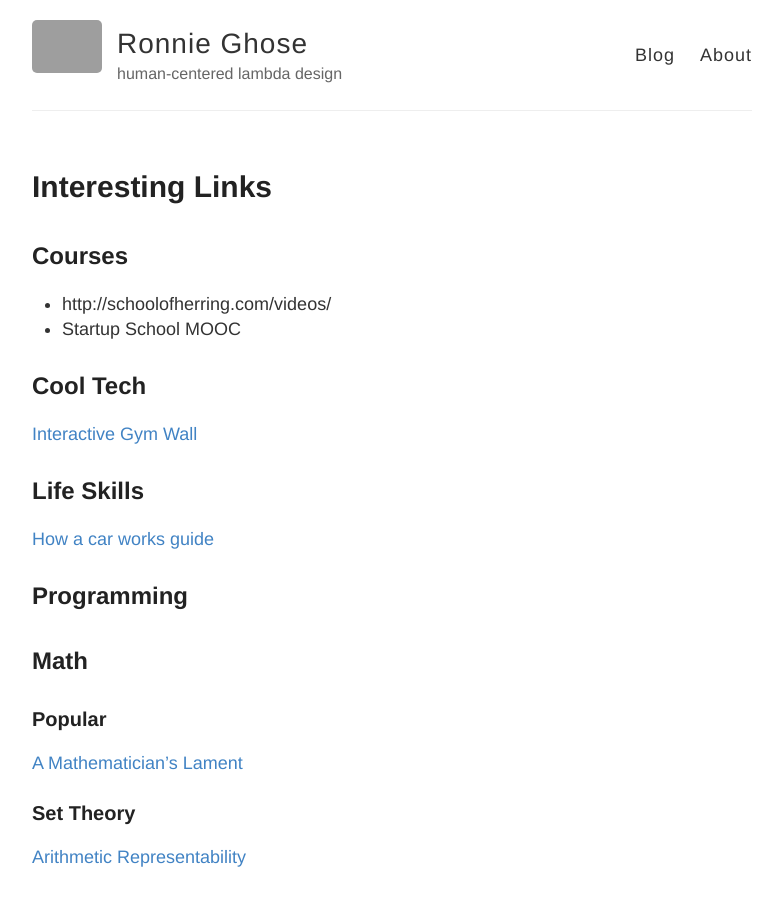
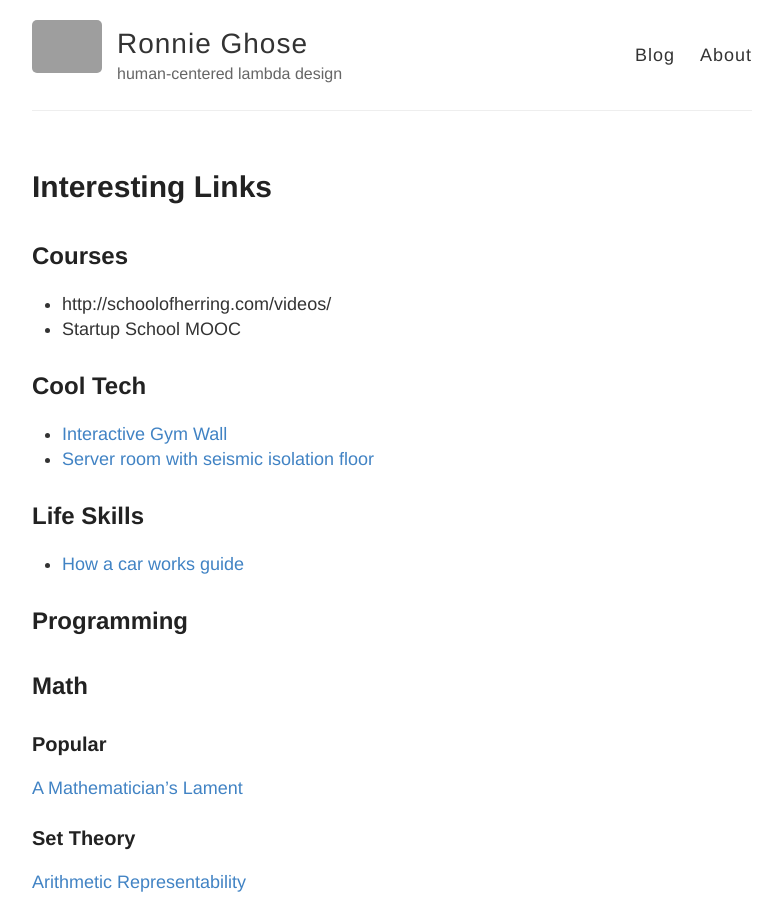
Before and after one commit to RONNCC/ronncc.github, a Jekyll site: the page built from _posts/2016-1-1-InterestingLinks.md, in a window 1280 px wide and 900 px high. Shown: the whole window, without its empty margins (248-1030 px from the left). Built offline with Jekyll 4.4.1, drawn with Linux system fonts in a browser that asks for light colours; comment, search, counter and statistics services are not loaded; grey boxes are pictures that could not be loaded.

Commit message:
Updated 2016-1-1-InterestingLinks.md

```diff
--- a/_posts/2016-1-1-InterestingLinks.md
+++ b/_posts/2016-1-1-InterestingLinks.md
@@ -17,10 +17,11 @@ title: Interesting Links
 
 ## Cool Tech
 
-[Interactive Gym Wall](https://i.imgur.com/76FkWuf.gifv)
+- [Interactive Gym Wall](https://i.imgur.com/76FkWuf.gifv)
+- [Server room with seismic isolation floor](https://www.youtube.com/watch?v=GXwQSCStRaw)
 
 ## Life Skills
-[How a car works guide](https://www.howacarworks.com/)
+- [How a car works guide](https://www.howacarworks.com/)
 
 
 ## Programming
```
